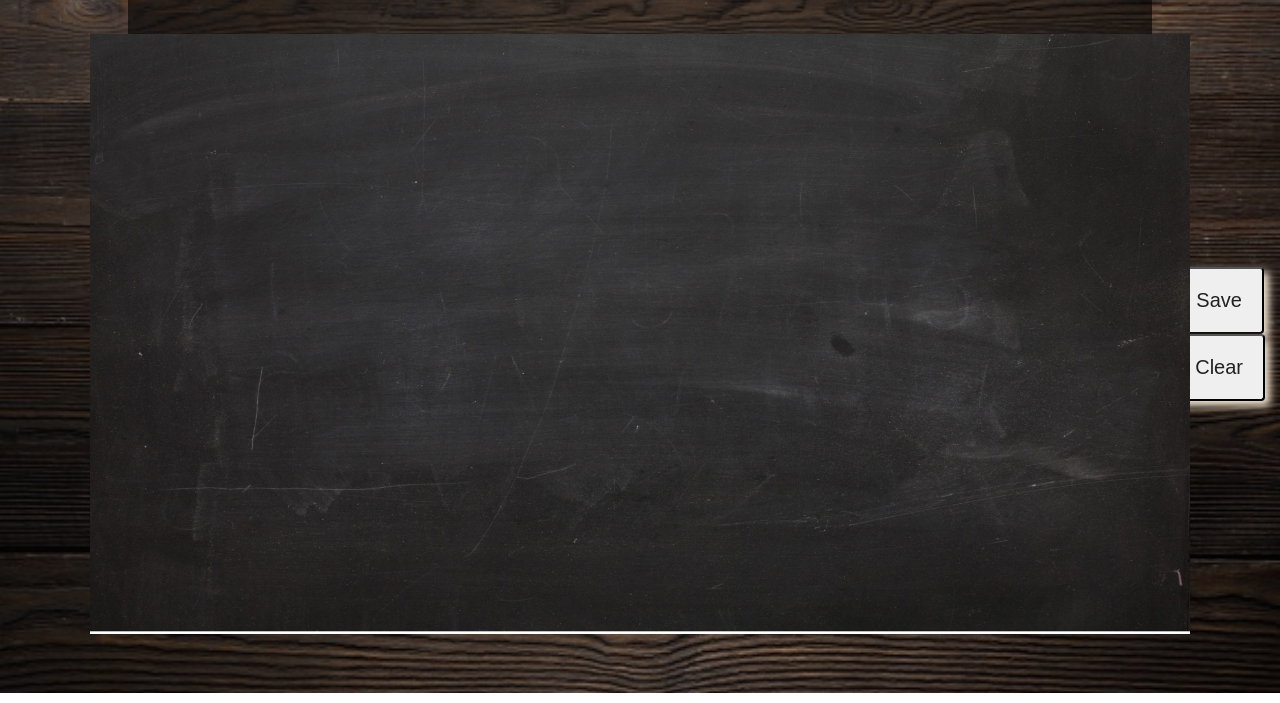
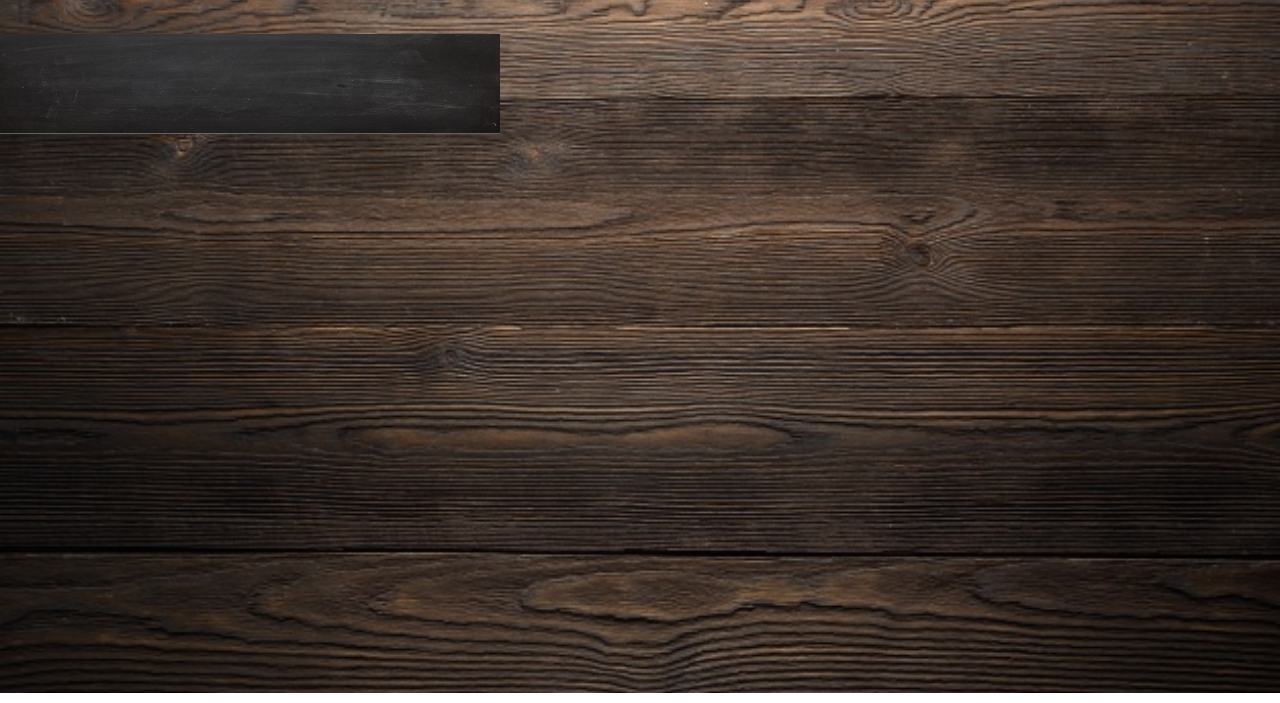
Before and after one commit to macandrew6/sketch-something, a website built with webpack: page index.html in a window 1280 px wide. Shown: the part 107-810 px from the top of the page. Built offline with nearby package versions, Linux system fonts and the light colour scheme; a web font is replaced by a local one.

Commit message:
restructures html for flexing

```diff
--- a/index.html
+++ b/index.html
@@ -13,7 +13,9 @@
 </head>
 <body>
   <div class="app-title">Draw that thing</div>
-  <div class="canvas-div">
+  <div class="canvas-container">
+
+    <canvas id="canvas">
       <div class="medium-controls-container">
         <h2>Color :</h2>
           <div id="color-selector-canvas-div"></div>
@@ -34,6 +36,8 @@
         <button id="save-button">Save</button>
         <button id="clear-button">Clear</button>
       </div>
+    </canvas>
+
   </div>
   <script src="./dist/bundle.js"></script>
 </body>
--- a/src/components/drawing_pad.js
+++ b/src/components/drawing_pad.js
@@ -3,19 +3,12 @@ import '../../dist/styles/drawing_pad.css';
 class DrawingPad {
   constructor() {
     // making it compatible for IE!
-    this.canvasDiv = document.getElementsByClassName('canvas-div')[0];
-    this.canvas = document.createElement('canvas');
+    this.canvas = document.getElementById('canvas');
     this.saveButton = document.getElementById('save-button');
     this.clearButton = document.getElementById('clear-button');
-    this.canvas.setAttribute('width', 1100);
-    this.canvas.setAttribute('height', 600);
-    this.canvas.setAttribute('class', 'canvas');
-    this.canvasDiv.appendChild(this.canvas);
+    this.canvas.setAttribute('width', 500);
+    this.canvas.setAttribute('height', 100);
 
-    if (typeof window.G_vmlCanvasManager !== 'undefined') {
-      this.canvas = window.G_vmlCanvasManager.initElement(this.canvas);
-    }
-    // ends here
     this.ctx = this.canvas.getContext('2d');
 
     const background = new Image();
```
Also changed, not shown: dist/styles/drawing_pad.css, dist/styles/medium_selector.css, 1 other file. Lines whose indentation alone changed are shown as unchanged.
